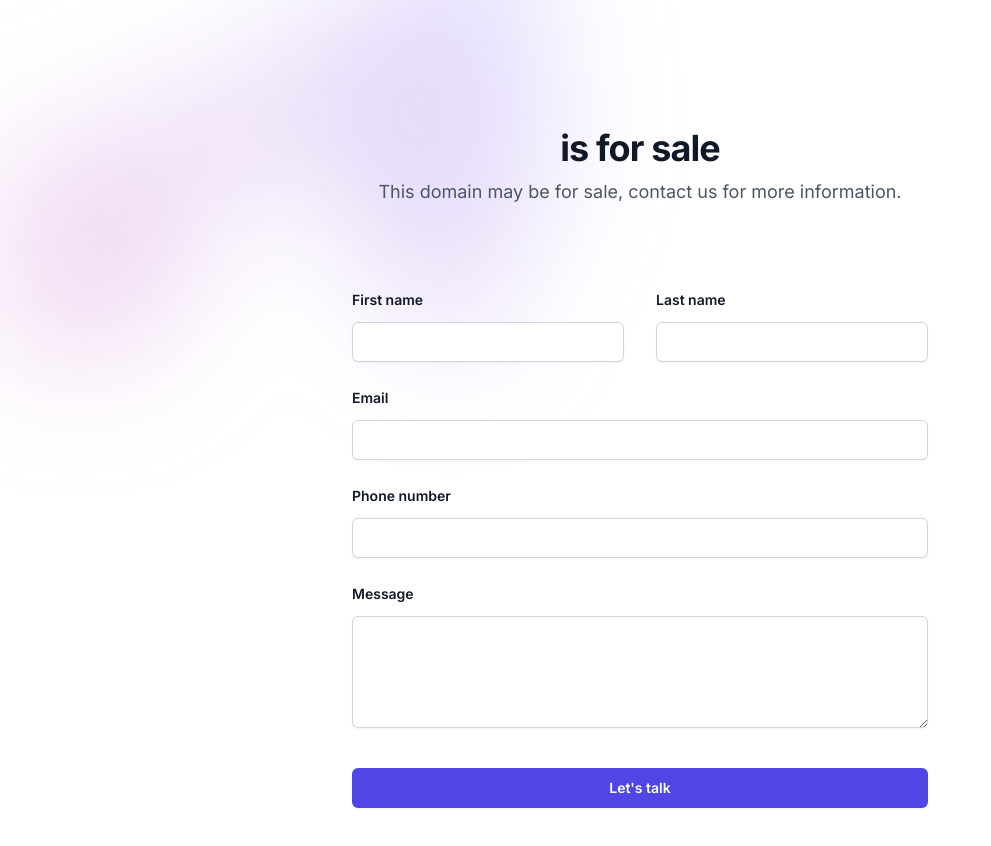
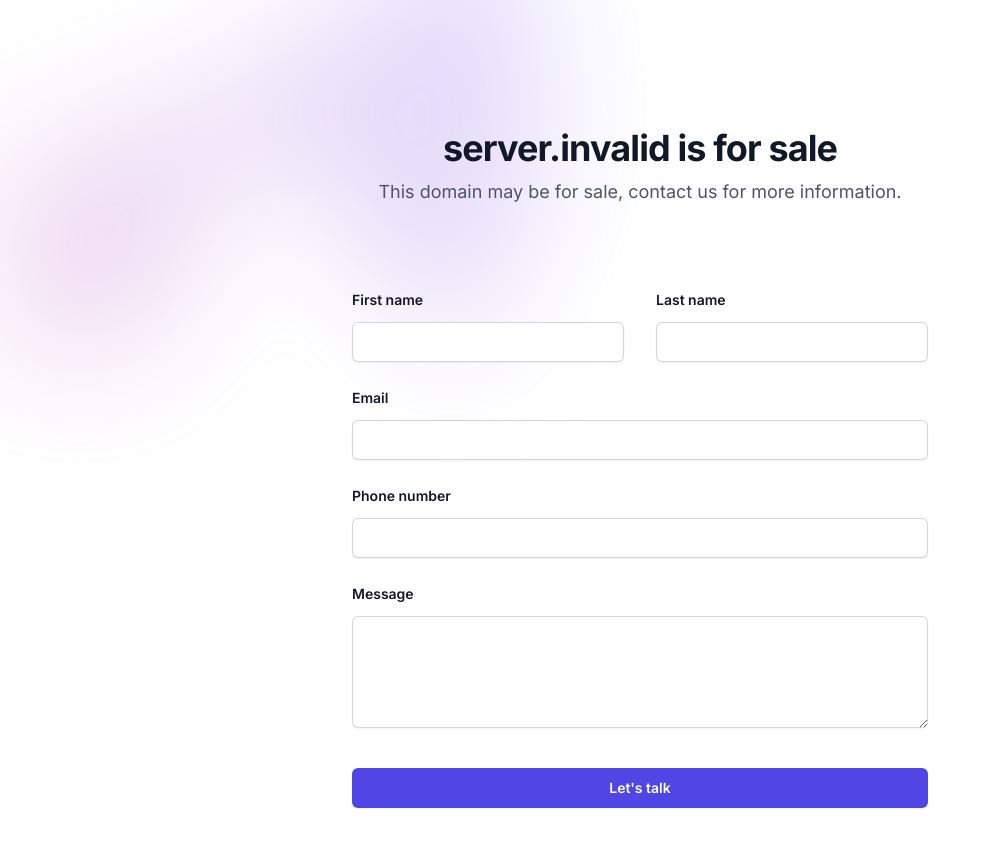
Before and after one commit to bqst/nextjs-domain-parking-template, a Next.js app: page / in a window 1280 px wide. Shown: the top 846 px of the page, without its empty margins (0-991 px from the left). Built offline with nearby package versions, Linux system fonts and the light colour scheme; no server answers.

Commit message:
🐛 Fix NEXT_PUBLIC_URL

```diff
--- a/src/app/page.tsx
+++ b/src/app/page.tsx
@@ -1,5 +1,7 @@
 import ContactForm from "@/components/contact-form";
 import { siteConfig } from "@/config/site";
+
+const domain = (url: string) => new URL(url).hostname.replace("www.", "");
 
 export default function Home() {
   return (
@@ -19,7 +21,7 @@ export default function Home() {
         </div>
         <div className="mx-auto max-w-2xl text-center">
           <h1 className="text-3xl font-bold tracking-tight text-gray-900 sm:text-4xl">
-            {siteConfig.url} is for sale
+            {domain(siteConfig.url)} is for sale
           </h1>
           <p className="mt-2 text-lg leading-8 text-gray-600">
             This domain may be for sale, contact us for more information.
--- a/src/config/site.ts
+++ b/src/config/site.ts
@@ -1,5 +1,5 @@
 export const siteConfig = {
-  url: process.env.NEXT_PUBLIC_VERCEL_URL || "",
+  url: process.env.NEXT_PUBLIC_URL || "",
   emailFrom: process.env.EMAIL_FROM || "",
   emailTo: [process.env.EMAIL_TO || ""]
 }
```
